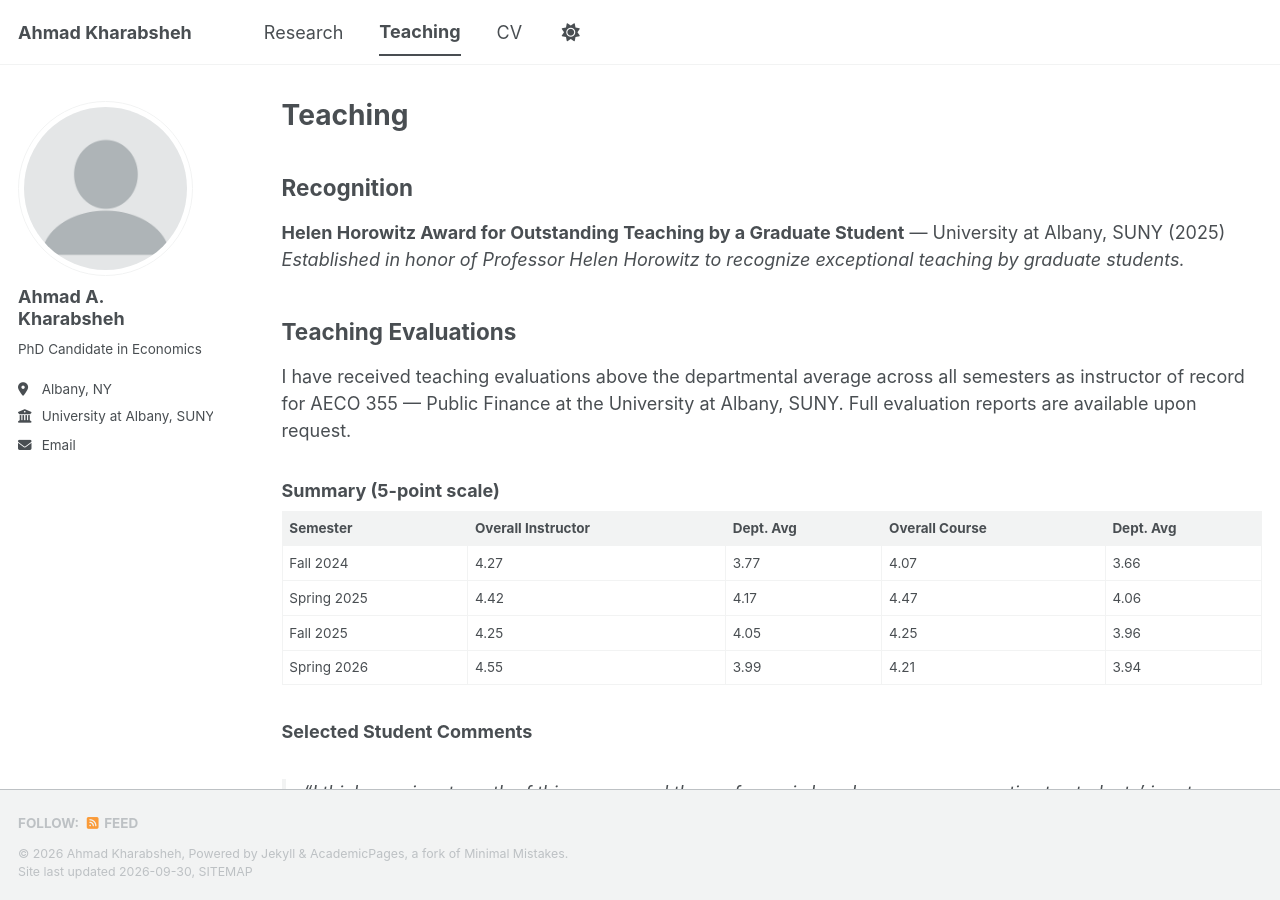
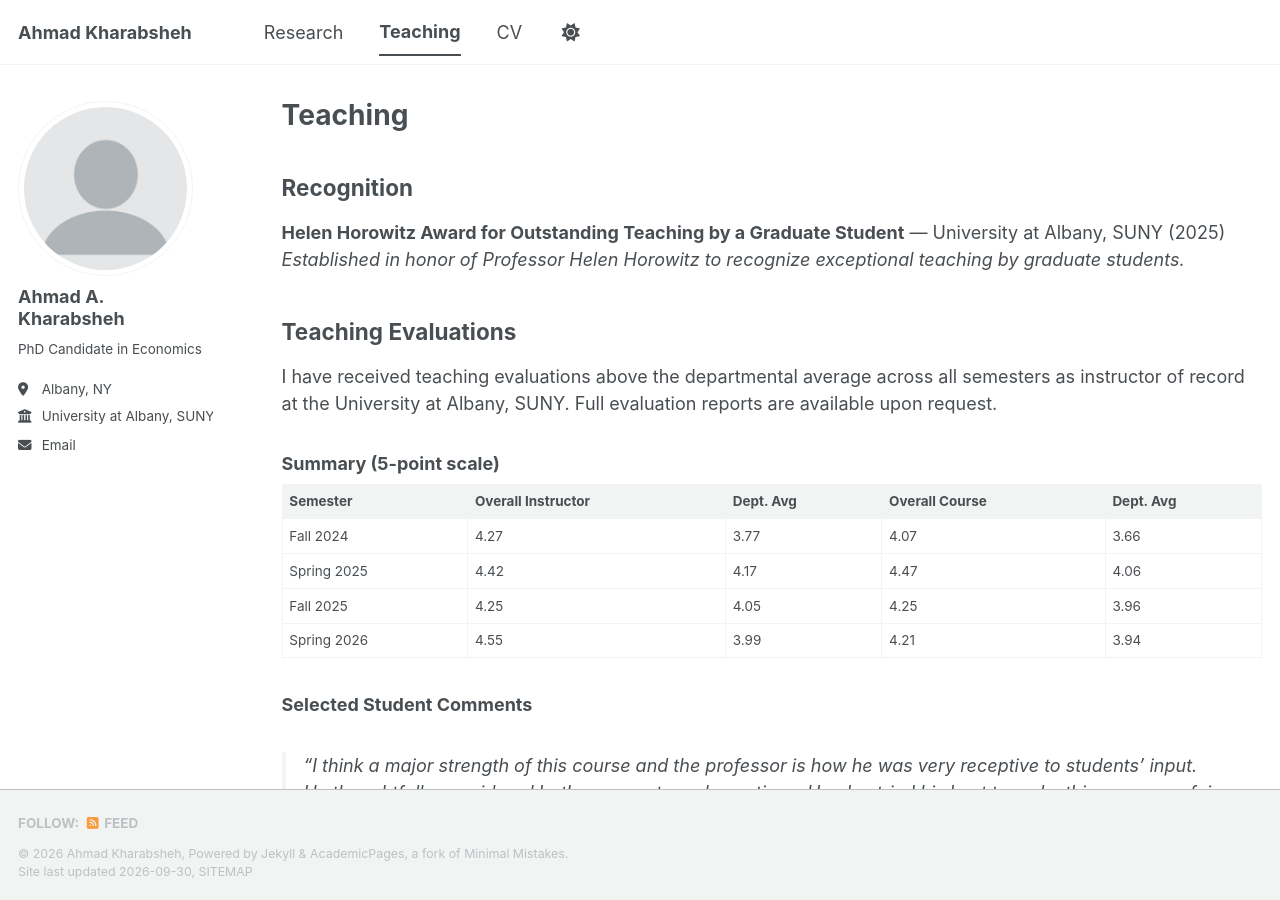
Before and after one commit to Kharabshehahmad/Kharabshehahmad.github.io, a Jekyll site: the page built from _pages/teaching.md, in a window 1280 px wide and 900 px high. Built offline with Jekyll 4.4.1, drawn with Linux system fonts in a browser that asks for light colours; a script bundle is joined from its source files by our own code; library files that are not in the unit come from our copies.

Commit message:
Update teaching.md

```diff
--- a/_pages/teaching.md
+++ b/_pages/teaching.md
@@ -12,7 +12,7 @@ author_profile: true
 
 ## Teaching Evaluations
 
-I have received teaching evaluations above the departmental average across all semesters as instructor of record for AECO 355 — Public Finance at the University at Albany, SUNY. Full evaluation reports are available upon request.
+I have received teaching evaluations above the departmental average across all semesters as instructor of record at the University at Albany, SUNY. Full evaluation reports are available upon request.
 
 
 ### Summary (5-point scale)
```
